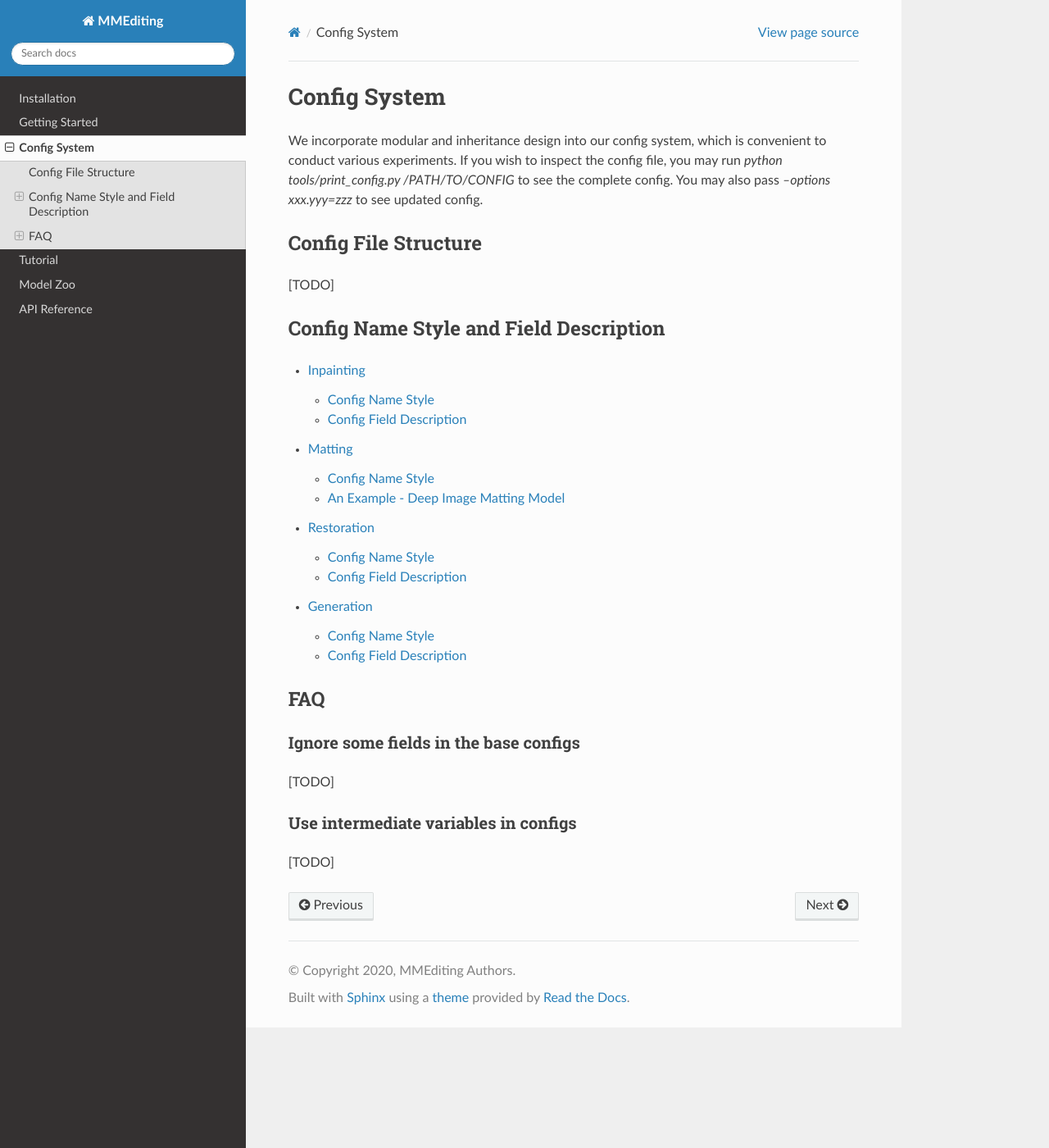
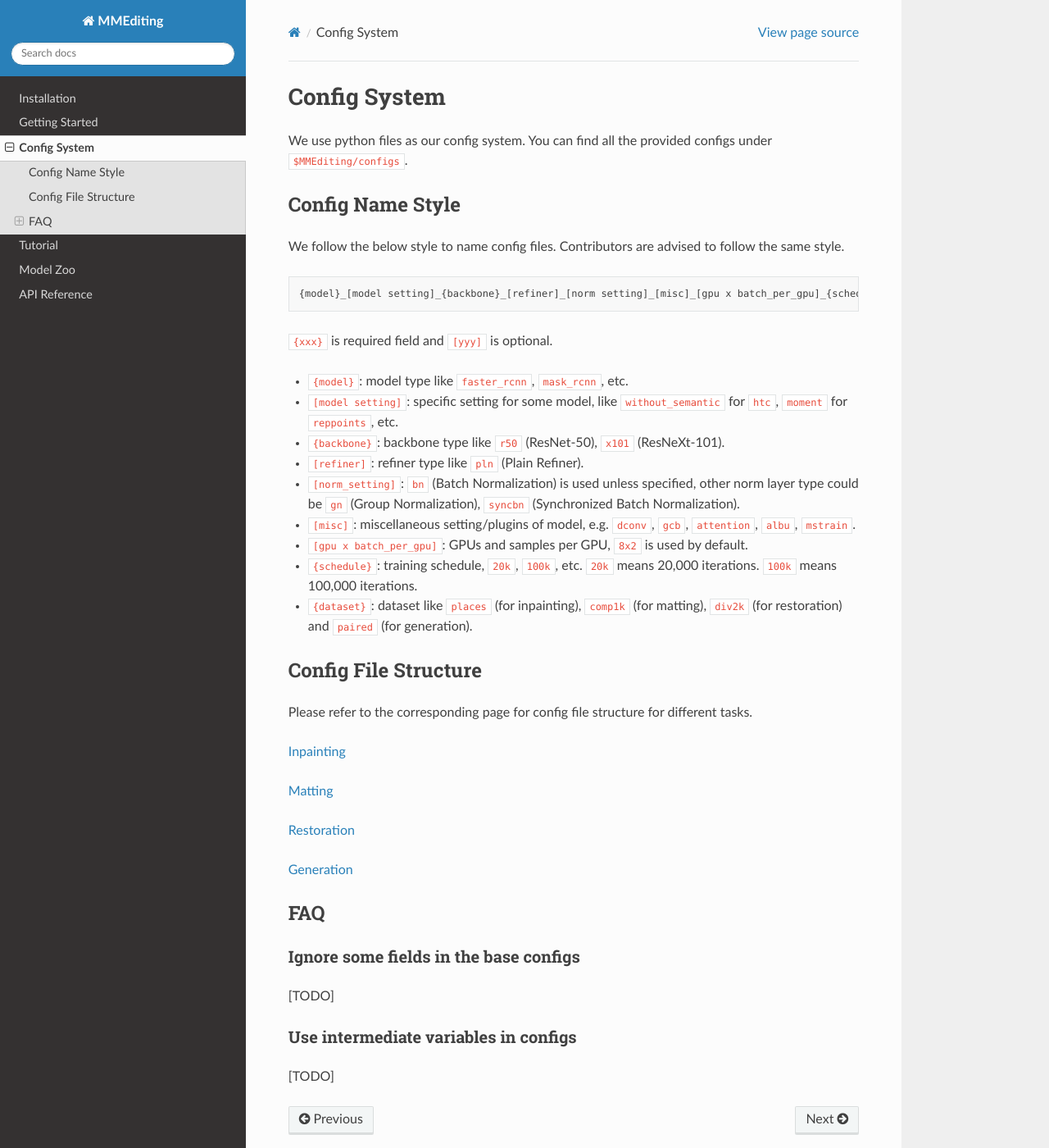
Before and after one commit to open-mmlab/mmagic, a Sphinx documentation site: the page built from docs/config.md, in a window 1280 px wide and 1400 px high. Shown: the whole window at 82% size. Built offline with Sphinx 7.4.7 and the Read the Docs theme 2.0.0, drawn with Linux system fonts in a browser that asks for light colours.

Commit message:
Update cfg naming style

````diff
--- /dev/null
+++ b/docs/config.md
@@ -0,0 +1,48 @@
+# Config System
+
+We use python files as our config system. You can find all the provided configs under `$MMEditing/configs`.
+
+## Config Name Style
+
+We follow the below style to name config files. Contributors are advised to follow the same style.
+
+```
+{model}_[model setting]_{backbone}_[refiner]_[norm setting]_[misc]_[gpu x batch_per_gpu]_{schedule}_{dataset}
+```
+
+`{xxx}` is required field and `[yyy]` is optional.
+
+- `{model}`: model type like `faster_rcnn`, `mask_rcnn`, etc.
+- `[model setting]`: specific setting for some model, like `without_semantic` for `htc`, `moment` for `reppoints`, etc.
+- `{backbone}`: backbone type like `r50` (ResNet-50), `x101` (ResNeXt-101).
+- `[refiner]`: refiner type like `pln` (Plain Refiner).
+- `[norm_setting]`: `bn` (Batch Normalization) is used unless specified, other norm layer type could be `gn` (Group Normalization), `syncbn` (Synchronized Batch Normalization).
+- `[misc]`: miscellaneous setting/plugins of model, e.g. `dconv`, `gcb`, `attention`, `albu`, `mstrain`.
+- `[gpu x batch_per_gpu]`: GPUs and samples per GPU, `8x2` is used by default.
+- `{schedule}`: training schedule, `20k`, `100k`, etc.
+`20k` means 20,000 iterations.
+`100k` means 100,000 iterations.
+- `{dataset}`: dataset like `places` (for inpainting), `comp1k` (for matting), `div2k` (for restoration) and `paired` (for generation).
+
+## Config File Structure
+
+Please refer to the corresponding page for config file structure for different tasks.
+
+[Inpainting](config_inpainting.md)
+
+[Matting](config_matting.md)
+
+[Restoration](config_restoration.md)
+
+[Generation](config_generation.md)
+
+
+## FAQ
+
+### Ignore some fields in the base configs
+
+[TODO]
+
+### Use intermediate variables in configs
+
+[TODO]
--- a/docs/config.rst
+++ /dev/null
@@ -1,34 +0,0 @@
-==========================================
-Config System
-==========================================
-We incorporate modular and inheritance design into our config system, which is convenient to conduct various experiments.
-If you wish to inspect the config file, you may run `python tools/print_config.py /PATH/TO/CONFIG` to see the complete config.
-You may also pass `--options xxx.yyy=zzz` to see updated config.
-
-
-Config File Structure
-==========================================
-[TODO]
-
-Config Name Style and Field Description
-==========================================
-
-.. toctree::
-    :maxdepth: 2
-
-    Inpainting <config_inpainting>
-    Matting <config_matting>
-    Restoration <config_restoration>
-    Generation <config_generation>
-
-FAQ
-==========================================
-
-Ignore some fields in the base configs
-^^^^^^^^^^^^^^^^^^^^^^^^^^^^^^^^^^^^^^^^^^
-[TODO]
-
-Use intermediate variables in configs
-^^^^^^^^^^^^^^^^^^^^^^^^^^^^^^^^^^^^^^^^^^
-
-[TODO]
--- a/docs/index.rst
+++ b/docs/index.rst
@@ -6,7 +6,7 @@ Welcome to MMEditing's documentation!
 
    install.md
    getting_started.md
-   config.rst
+   config.md
    tutorial.rst
    model_zoo.rst
    api.rst
````
Also changed, not shown: docs/config_matting.md (+0 -18 lines).
